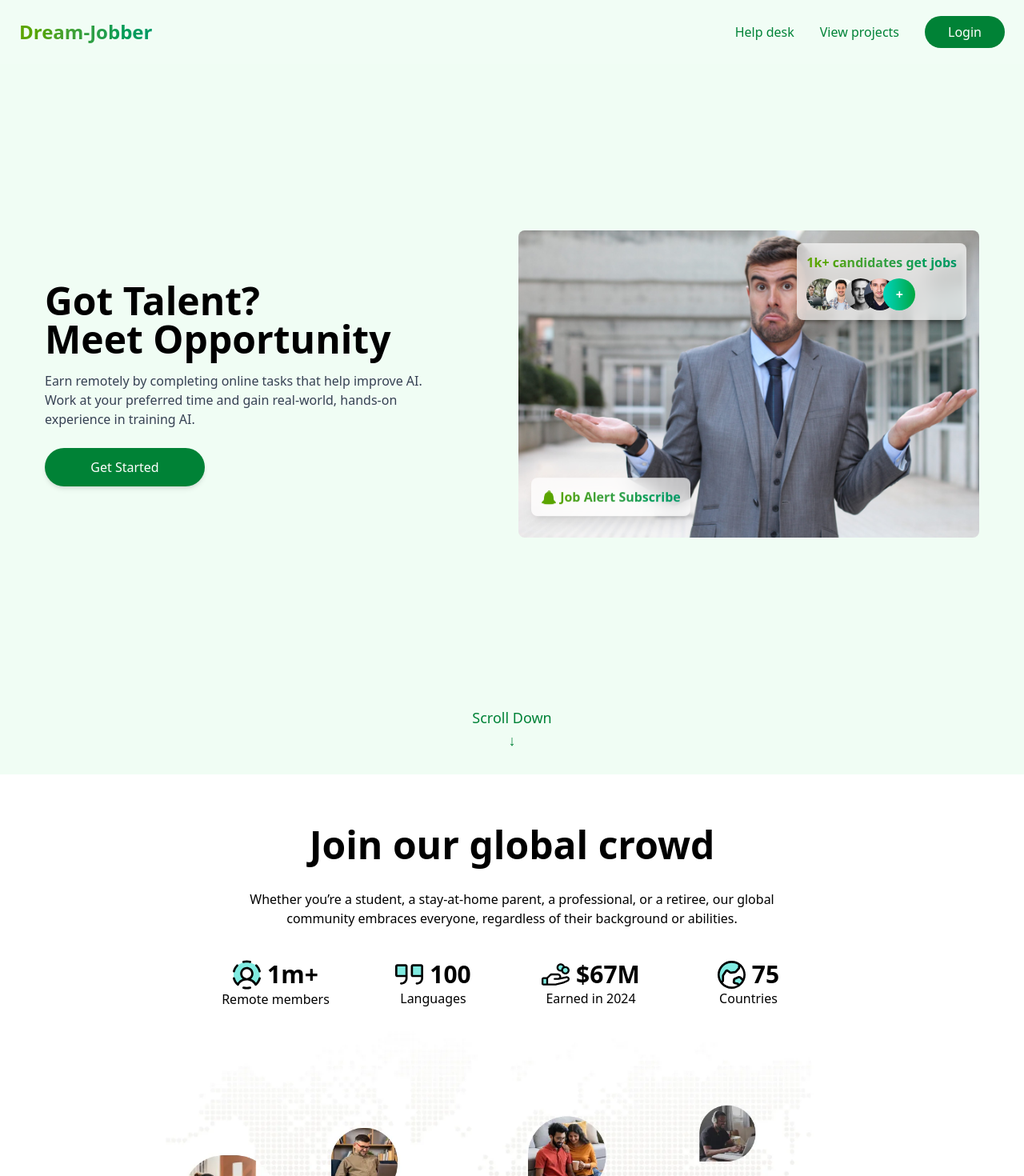
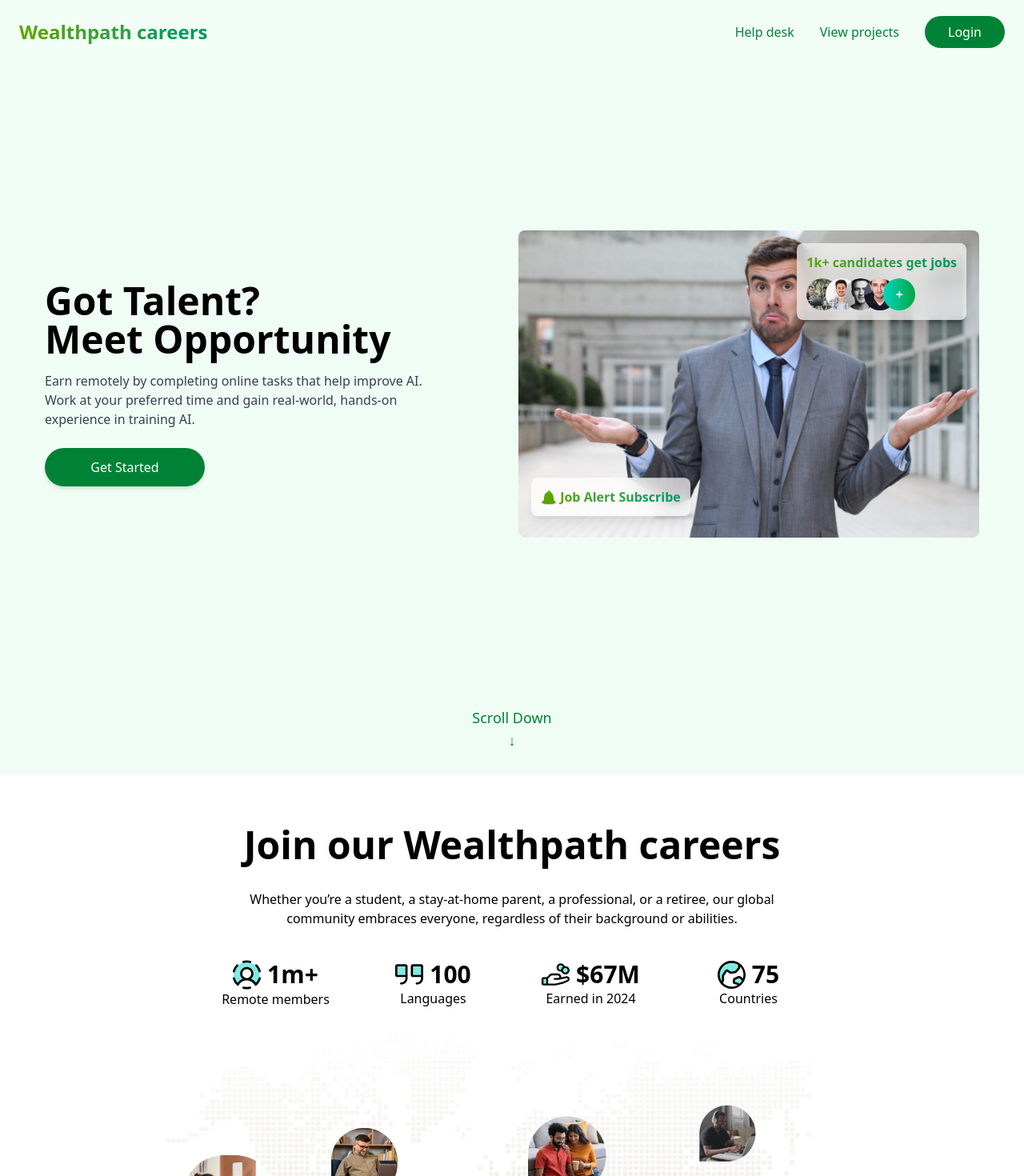
Before and after one commit to Nacho1499/dream-jobber, a Next.js app: page / in a window 1280 px wide. Shown: the top 1470 px of the page at 80% size. Built offline with nearby package versions, Linux system fonts and the light colour scheme.

Commit message:
add Wealthpath careers

```diff
--- a/app/components/Choose.tsx
+++ b/app/components/Choose.tsx
@@ -4,9 +4,9 @@ import Image from 'next/image'
 function Choose() {
     return (
         <div className='py-16 px-4'>
-            <h1 className='text-3xl text-center font-bold'>Why CrowdGen?</h1>
+            <h1 className='text-3xl text-center font-bold'>Why Wealthpath careers?</h1>
             <p className='text-center mt-8'>We are committed to providing a fair, supportive, and healthy environment where everyone can succeed. <br />
-                Read our Crowd Code of Ethics.</p>
+                Read our Wealthpath careers Code of Ethics.</p>
 
             <div className='max-w-6xl mx-auto grid grid-cols-1  lg:grid-cols-3 gap-5 mt-10'>
                 <div className='border-solid border border-gray-200 p-5 rounded-lg'>
--- a/app/components/Cta.tsx
+++ b/app/components/Cta.tsx
@@ -5,9 +5,9 @@ function Cta() {
     return (
         <div className='py-16 px-4 flex justify-center'>
             <div className='bg-green-700 p-10 text-center  rounded-circle rounded-lg'>
-                <h1 className='text-3xl text-white '>Lead the future of Dream jobber</h1>
+                <h1 className='text-3xl text-white '>Lead the future of Wealthpath careers</h1>
                 <p className='text-white mt-3 mb-7'>Join us in creating a more relevant, trustworthy, and truthful AI, all while earning on your own terms.</p>
-               <Link href="#"  className='bg-green-600  text-white px-5 py-2 rounded-full'>work with Dream jobber</Link>
+               <Link href="#"  className='bg-green-600  text-white px-5 py-2 rounded-full'>work with Wealthpath careers</Link>
 
             </div>
 
--- a/app/components/Navbar.tsx
+++ b/app/components/Navbar.tsx
@@ -12,7 +12,7 @@ const Navbar: React.FC = () => {
       <div className="max-w-7xl mx-auto flex items-center justify-between py-3 px-4">
         <Link href="/">
           <h1 className="text-2xl bg-gradient-to-r from-lime-600 to-emerald-600 bg-clip-text text-transparent font-bold cursor-pointer">
-            Dream-Jobber
+            Wealthpath careers
           </h1>
         </Link>
 
--- a/app/components/Sector.tsx
+++ b/app/components/Sector.tsx
@@ -4,7 +4,7 @@ import Image from 'next/image';
 export default function Sector() {
   return (
     <div className='py-16 px-4'>
-      <h1 className='text-3xl  text-center font-bold lg:text-5xl'>Join our global crowd</h1>
+      <h1 className='text-3xl  text-center font-bold lg:text-5xl'>Join our Wealthpath careers</h1>
       <p className='text-center mt-8'>Whether you’re a student, a stay-at-home parent, a professional, or a retiree, our global <br /> community
         embraces everyone, regardless of their background or abilities.</p>
       <div className='max-w-3xl mx-auto grid grid-cols-2 lg:grid-cols-4 gap-5  mt-10'>
```
